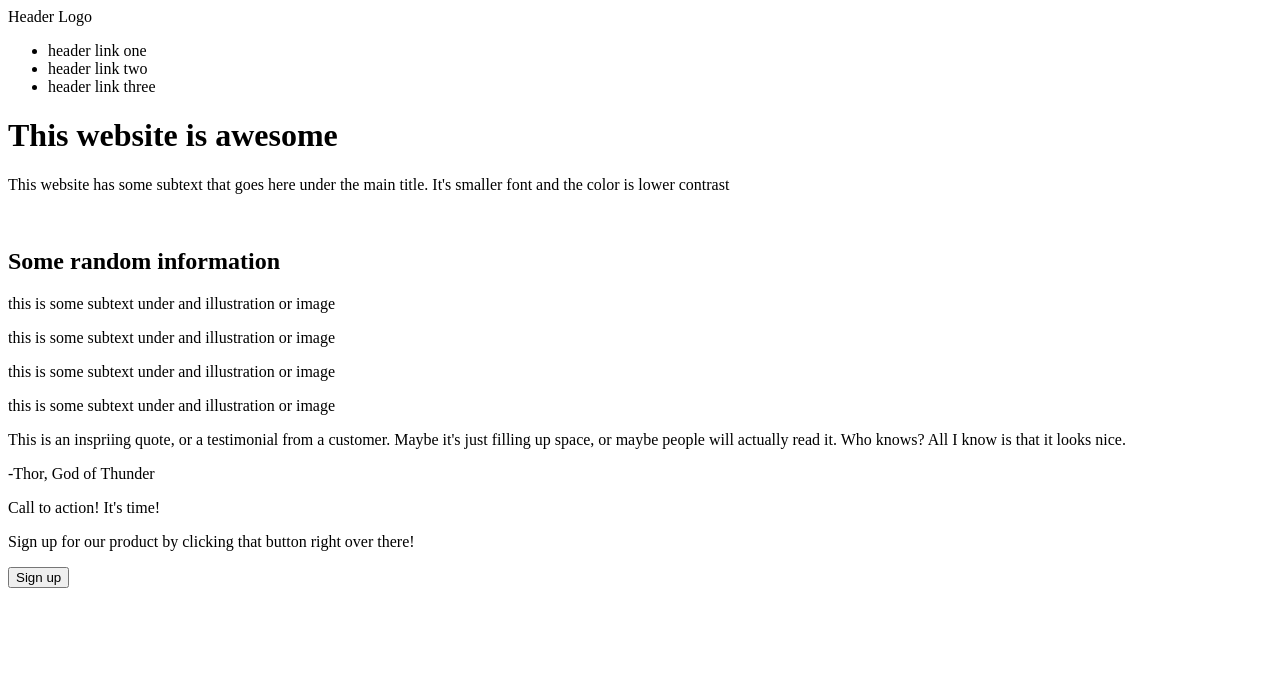
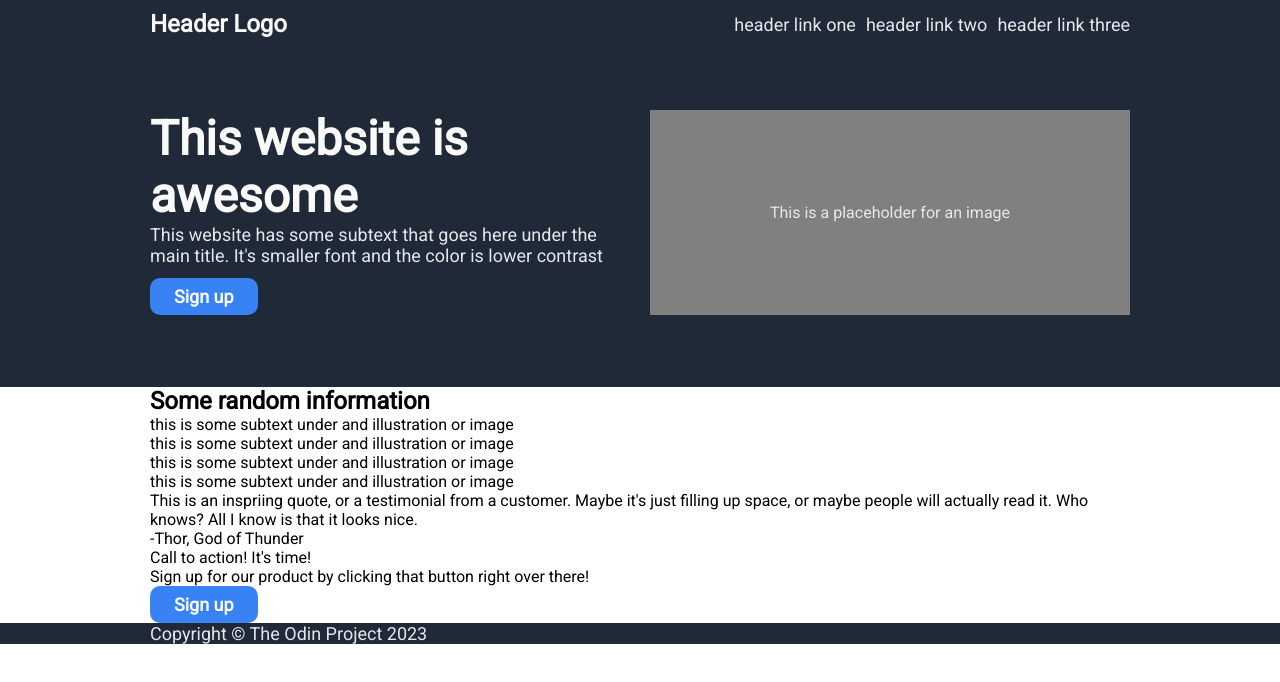
Before and after one commit to erniepark777/TOP-Landing-page, a plain HTML site: page index.html in a window 1280 px wide. Drawn offline with Linux system fonts and the light colour scheme.

Commit message:
Modify styles.css to complete header portion

```diff
--- a/index.html
+++ b/index.html
@@ -5,24 +5,28 @@
     <meta name="viewport" content="width=device-width, initial-scale=1.0">
     <title>TOP Landing Page</title>
     <link rel="stylesheet" href="styles.css">
+    <link rel="preconnect" href="https://fonts.googleapis.com">
+<link rel="preconnect" href="https://fonts.gstatic.com" crossorigin>
+<link href="https://fonts.googleapis.com/css2?family=Roboto" rel="stylesheet">
 </head>
 <body>
     <div class="header">
         <div class="upper-header">
             <div class="header-logo">Header Logo</div>
             <ul class="header-links">
-                <li><a href="#"></a>header link one</li>
-                <li><a href="#"></a>header link two</li>
-                <li><a href="#"></a>header link three</li>
+                <li><a href="#">header link one</a></li>
+                <li><a href="#">header link two</a></li>
+                <li><a href="#">header link three</a></li>
             </ul>
         </div>
         <div class="lower-header">
             <div class="hero">
                 <h1>This website is awesome</h1>
                 <p>This website has some subtext that goes here under the main title. It's smaller font and the color is lower contrast</p>
+                <button>Sign up</button>
             </div>
             <div class="image-placeholder">
-                <img src="" alt="">
+                <p>This is a placeholder for an image</p>
             </div>
         </div>
     </div>
@@ -62,5 +66,8 @@
             </div>
         </div>
     </div>
+    <div class="footer">
+        Copyright &copy; The Odin Project 2023
+    </div>
 </body>
 </html>
--- a/styles.css
+++ b/styles.css
@@ -0,0 +1,97 @@
+* {
+    margin: 0;
+    padding: 0;
+    font-family: 'Roboto', sans-serif;
+}
+
+.header,
+.section-two,
+.section-three,
+.section-four,
+.footer {
+    padding: 0 150px;
+}
+
+.header,
+.footer {
+    background-color: #1F2937;
+}
+
+.header {
+    display: flex;
+    flex-direction: column;
+}
+
+.upper-header {
+    display: flex;
+    justify-content: space-between;
+    align-items: center;
+    padding-top: 10px;
+}
+
+.lower-header {
+    margin: 72px 0;
+    display: flex;
+}
+
+.hero {
+    width: 50%;
+    padding-right: 20px;
+}
+
+.image-placeholder {
+    width: 50%;
+    height: auto;
+    background-color: grey;
+    color: #E5E7EB;
+    display: flex;
+    justify-content: center;
+    align-items: center;
+}
+
+.header-logo {
+    font-size: 24px;
+    font-weight: 700;
+    color: #F9FAF8;
+}
+
+.hero h1 {
+    font-size: 48px;
+    font-weight: 900;
+    color: #F9FAF8;
+}
+
+.hero p,
+.footer,
+.header-links {
+    font-size: 18px;
+    font-weight: 100;
+    color: #E5E7EB;
+}
+
+.hero p {
+    margin-bottom: 12px;
+}
+
+ul {
+    margin: 0;
+    padding: 0;
+    list-style: none;
+    display: flex;
+    gap: 10px;
+}
+
+a {
+    text-decoration: none;
+    color: #E5E7EB;
+}
+
+button {
+    background-color: #3882F6;
+    color: #F9FAF8;
+    font-size: 18px;
+    font-weight: 700;
+    border-radius: 10px;
+    padding: 8px 24px;
+    border: none;
+}
```
